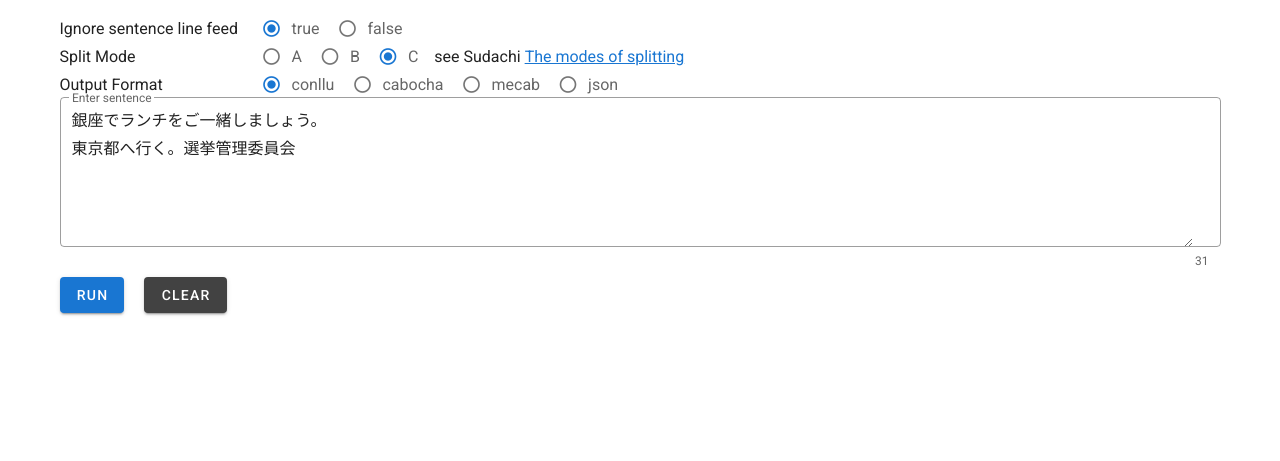
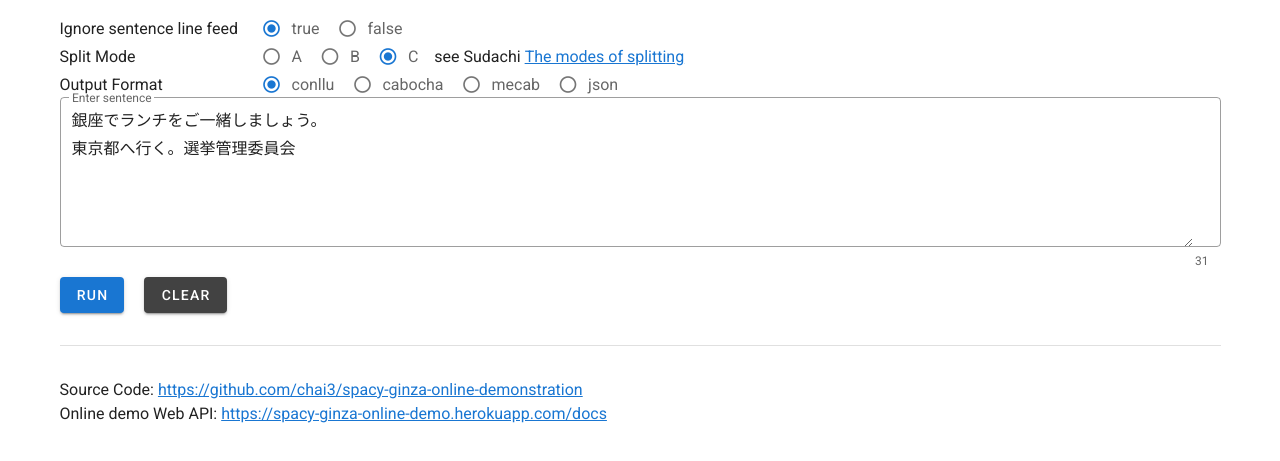
Before and after one commit to chai3/spacy-ginza-online-demonstration, a plain HTML site: page docs/index.html in a window 1280 px wide. Shown: the part 87-548 px from the top of the page. Drawn offline with nearby package versions, Linux system fonts and the light colour scheme; no server answers.

Commit message:
update doc

```diff
--- a/docs/index.html
+++ b/docs/index.html
@@ -61,6 +61,13 @@
             <h2 class="mt-8">Spacy/Ginza Segmentation</h2>
             <pre style="overflow:auto; border: 1px solid #000000">{{ resultText }}</pre>
           </template>
+          <v-divider class="my-8"></v-divider>
+          Source Code: <a target="_blank" rel="noopener noreferrer"
+            href="https://github.com/chai3/spacy-ginza-online-demonstration">
+            https://github.com/chai3/spacy-ginza-online-demonstration</a><br />
+          Online demo Web API: <a target="_blank" rel="noopener noreferrer"
+            href="https://github.com/chai3/spacy-ginza-online-demonstration">
+            https://spacy-ginza-online-demo.herokuapp.com/docs</a><br />
         </v-container>
       </v-main>
     </v-app>
```
Also changed, not shown: 1 other file.
